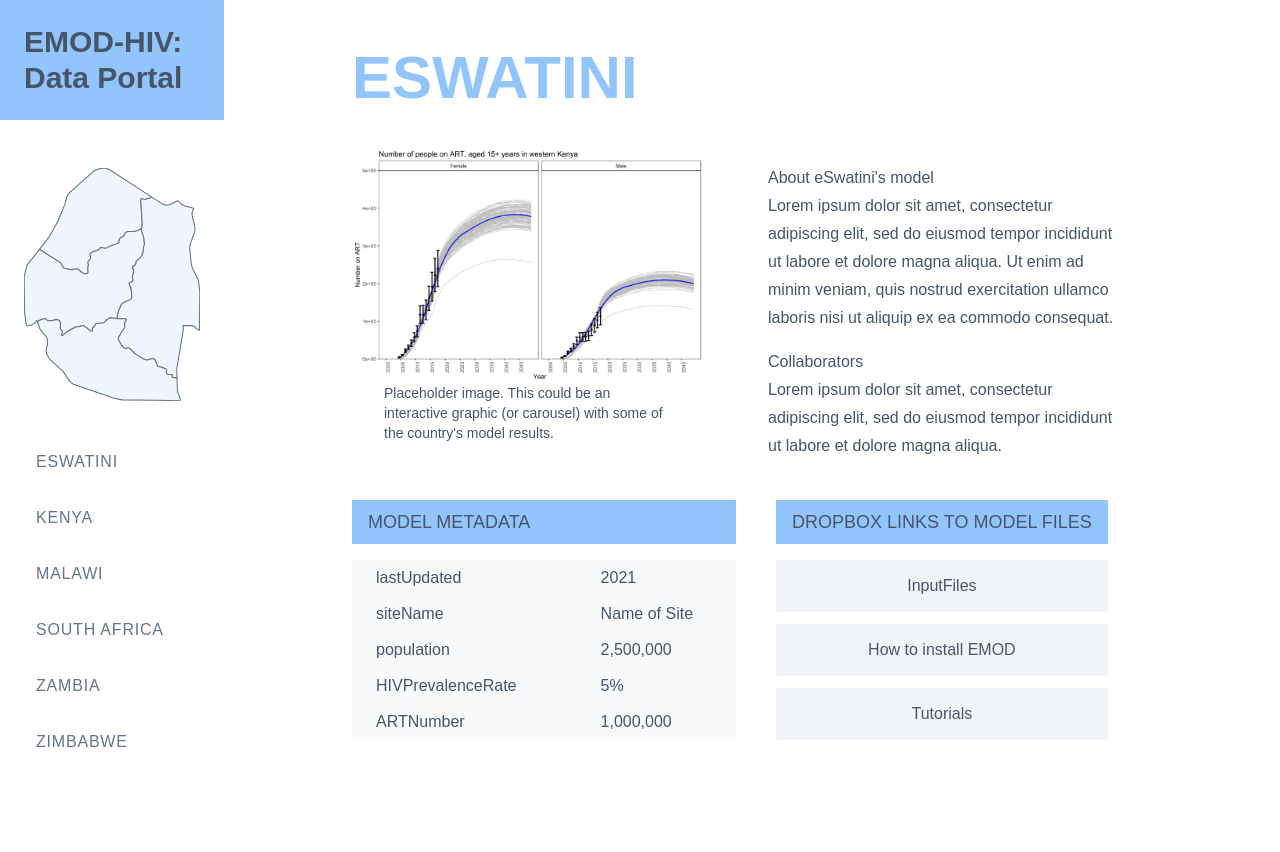
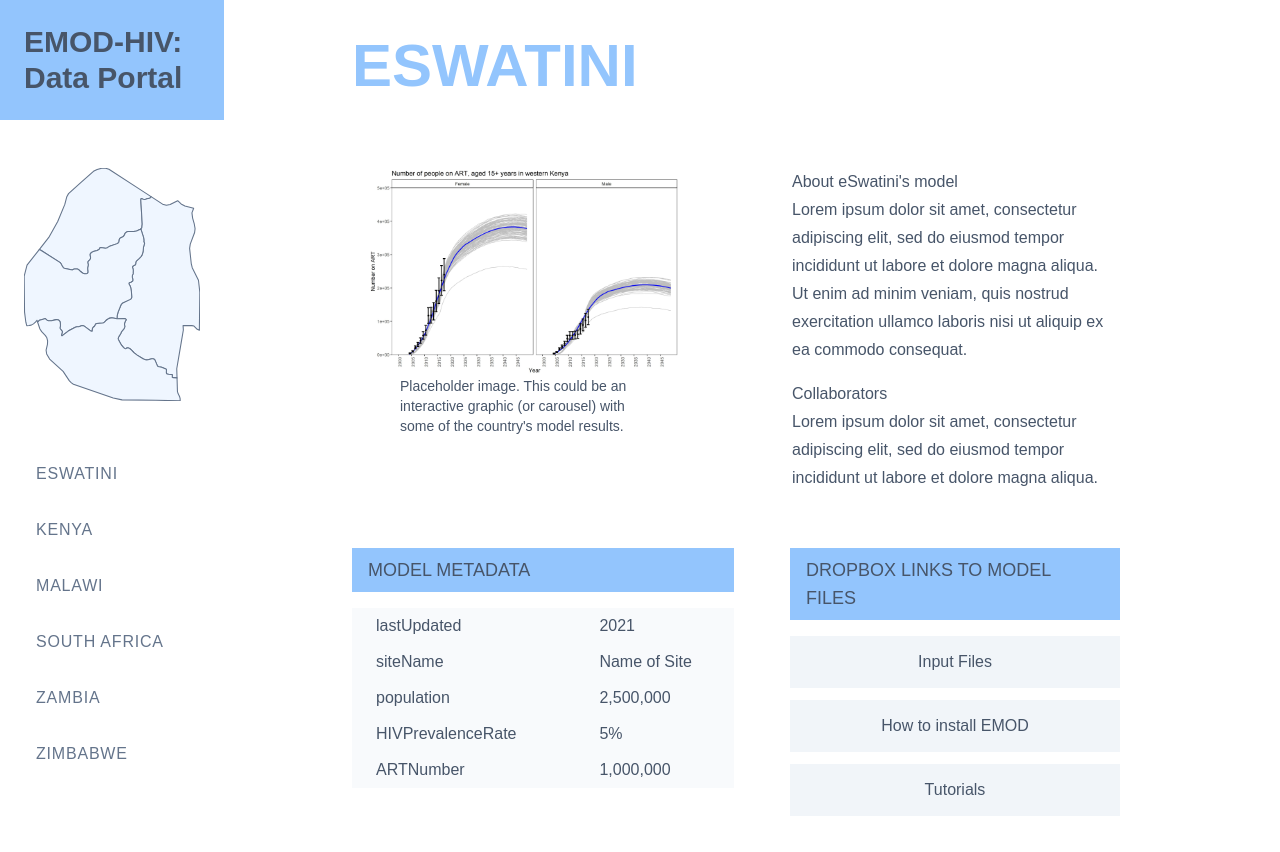
Before and after one commit to xewar/emod_hiv_portal, a Next.js app: page / in a window 1280 px wide. Both pictures are taken after a click on the element "ESWATINI". Before the commit the page ends 800 px from the top, so only its background shows below. Built offline with nearby package versions, Linux system fonts and the light colour scheme; a web font is replaced by a local one.

Commit message:
image layout update for desktop

```diff
--- a/src/components/CountryPage.js
+++ b/src/components/CountryPage.js
@@ -5,17 +5,16 @@
   );
 
   return (
-    <div className="countryContent flex flex-col  gap-10 bg-white py-12 px-16 pr-24 ">
+    <div className="countryContent flex flex-col  gap-10 bg-white py-9 px-16 pr-24 ">
       <div className="text-6xl text-blue-300 font-semibold uppercase">
         {country.countryName}
       </div>
-      <div className="aboutAndSVG flex gap-16 justify-start items-start">
-        {/* <div className="bg-slate-400 w-1/2 h-auto"></div> */}
-        <div className="imageAndCaption w-1/2">
+      <div className="aboutAndSVG flex md:flex-col lg:flex-row gap-16 justify-start items-start  pt-8 p-4">
+        <div className="imageAndCaption md:w-full lg:w-1/2 self-stretch">
           <img src={`${country.fileExt}.jpg`} alt={country.countryName} />
           <div className="caption px-8 text-sm">{country.imgcaption}</div>
         </div>
-        <div className="about w-1/2 pt-4 flex flex-col gap-4">
+        <div className="about ml-12 md:w-full lg:w-1/2 flex flex-col gap-4">
           <div>
             <div className="sectionTitle">
               About {country.countryName}'s model
@@ -32,8 +31,8 @@
         </div>
       </div>
       <div className="countryBottom flex gap-10">
-        <div className="metadata display flex flex-col gap-4 w-1/2">
-          <div className="sectionTitle   py-2 px-4 bg-blue-300 uppercase font-semibold text-lg">
+        <div className="metadata display flex flex-col gap-4 w-1/2  mr-4">
+          <div className="sectionTitle  py-2 px-4 bg-blue-300 uppercase font-semibold text-lg">
             Model Metadata
           </div>
           <table className=" text-left bg-slate-50 ">
@@ -54,7 +53,7 @@
           <div className="flex gap-3 flex-col">
             {country.links.map((link) => (
               <button
-                className="p-3 bg-slate-100"
+                className="p-3 bg-slate-100 hover:bg-blue-300"
                 key={link.linkName}
                 href={link.url}
               >
--- a/src/lib/CountryData.json
+++ b/src/lib/CountryData.json
@@ -10,7 +10,7 @@
                 "ARTNumber": "1,000,000"
             },
  "fileExt":"/Kenya/Kenya_ART_number",
-            "imgCaption":"Placeholder image. This could be an interactive graphic (or carousel) with some of the country's model results.",
+            "imgcaption":"Placeholder image. This could be an interactive graphic (or carousel) with some of the country's model results.",
             "about":"Lorem ipsum dolor sit amet, consectetur adipiscing elit, sed do eiusmod tempor incididunt ut labore et dolore magna aliqua. Ut enim ad minim veniam, quis nostrud exercitation ullamco laboris nisi ut aliquip ex ea commodo consequat.",
             "countrySVG":"/Kenya/ke.svg",
             "links":[{
@@ -44,7 +44,7 @@
             "about":"Lorem ipsum dolor sit amet, consectetur adipiscing elit, sed do eiusmod tempor incididunt ut labore et dolore magna aliqua. Ut enim ad minim veniam, quis nostrud exercitation ullamco laboris nisi ut aliquip ex ea commodo consequat.",
             "countrySVG":"/Malawi/mw.svg",
             "links":[{
-                "linkName":"InputFiles",
+                "linkName":"Input Files",
                 "url":"https://www.dropbox.com",
                 "linkDescription":"Lorem ipsum dolor sit amet, consectetur adipiscing elit, sed do eiusmod tempor incididunt ut labore."
             },
@@ -74,7 +74,7 @@
             "about":"Lorem ipsum dolor sit amet, consectetur adipiscing elit, sed do eiusmod tempor incididunt ut labore et dolore magna aliqua. Ut enim ad minim veniam, quis nostrud exercitation ullamco laboris nisi ut aliquip ex ea commodo consequat.",
             "countrySVG":"/eSwatini/sz.svg",
             "links":[{
-                "linkName":"InputFiles",
+                "linkName":"Input Files",
                 "url":"https://www.dropbox.com",
                 "linkDescription":"Lorem ipsum dolor sit amet, consectetur adipiscing elit, sed do eiusmod tempor incididunt ut labore."
             },
@@ -103,7 +103,7 @@
             "about":"Lorem ipsum dolor sit amet, consectetur adipiscing elit, sed do eiusmod tempor incididunt ut labore et dolore magna aliqua. Ut enim ad minim veniam, quis nostrud exercitation ullamco laboris nisi ut aliquip ex ea commodo consequat.",
             "countrySVG":"/Zambia/zm.svg",
             "links":[{
-                "linkName":"InputFiles",
+                "linkName":"Input Files",
                 "url":"https://www.dropbox.com",
                 "linkDescription":"Lorem ipsum dolor sit amet, consectetur adipiscing elit, sed do eiusmod tempor incididunt ut labore."
             },
@@ -133,7 +133,7 @@
             "about":"Lorem ipsum dolor sit amet, consectetur adipiscing elit, sed do eiusmod tempor incididunt ut labore et dolore magna aliqua. Ut enim ad minim veniam, quis nostrud exercitation ullamco laboris nisi ut aliquip ex ea commodo consequat.",
             "countrySVG":"/Zimbabwe/zw.svg",
             "links":[{
-                "linkName":"InputFiles",
+                "linkName":"Input Files",
                 "url":"https://www.dropbox.com",
                 "linkDescription":"Lorem ipsum dolor sit amet, consectetur adipiscing elit, sed do eiusmod tempor incididunt ut labore."
             },
@@ -163,7 +163,7 @@
             "about":"Lorem ipsum dolor sit amet, consectetur adipiscing elit, sed do eiusmod tempor incididunt ut labore et dolore magna aliqua. Ut enim ad minim veniam, quis nostrud exercitation ullamco laboris nisi ut aliquip ex ea commodo consequat.",
             "countrySVG":"/SouthAfrica/za.svg",
             "links":[{
-                "linkName":"InputFiles",
+                "linkName":"Input Files",
                 "url":"https://www.dropbox.com",
                 "linkDescription":"Lorem ipsum dolor sit amet, consectetur adipiscing elit, sed do eiusmod tempor incididunt ut labore."
             },
```
